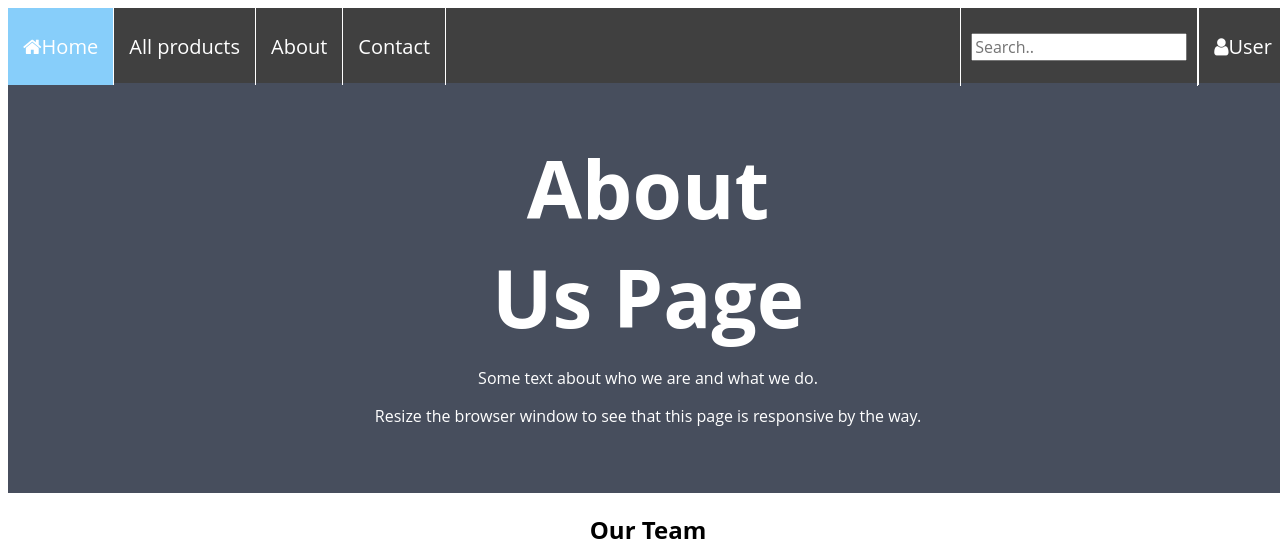
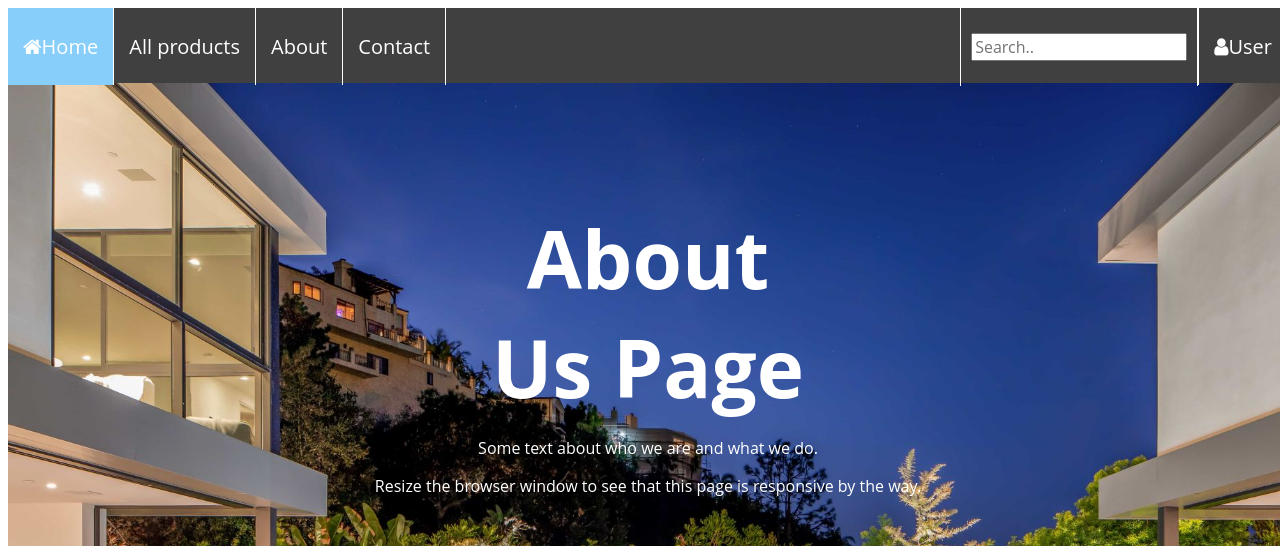
Before and after one commit to normangarder/Oksjoni-sait, a PHP site: page /about.html in a window 1280 px wide. Shown: the top 546 px of the page. Run offline with PHP 8.4, Linux system fonts and the light colour scheme; some libraries are stand-ins or nearby versions.

Commit message:
background

```diff
--- a/HTML/CSS/about.css
+++ b/HTML/CSS/about.css
@@ -13,7 +13,11 @@
   .about-section {
     padding: 50px;
     text-align: center;
-    background-color: #474e5d;
+      background-image: url(../images/pool.jpg);
+      background-size: cover;
+      padding-top: 120px;
+      padding-bottom: 500px;
+
     color: white;
   }
 
@@ -31,6 +35,7 @@
     color: grey;
   }
 
+
   .button {
     border: none;
     outline: 0;
@@ -47,6 +52,7 @@
     background-color: #555;
   }
 
+
   @media screen and (max-width: 650px) {
     .column {
       width: 100%;
```
Also changed, not shown: HTML/images/pool.jpg (added).
